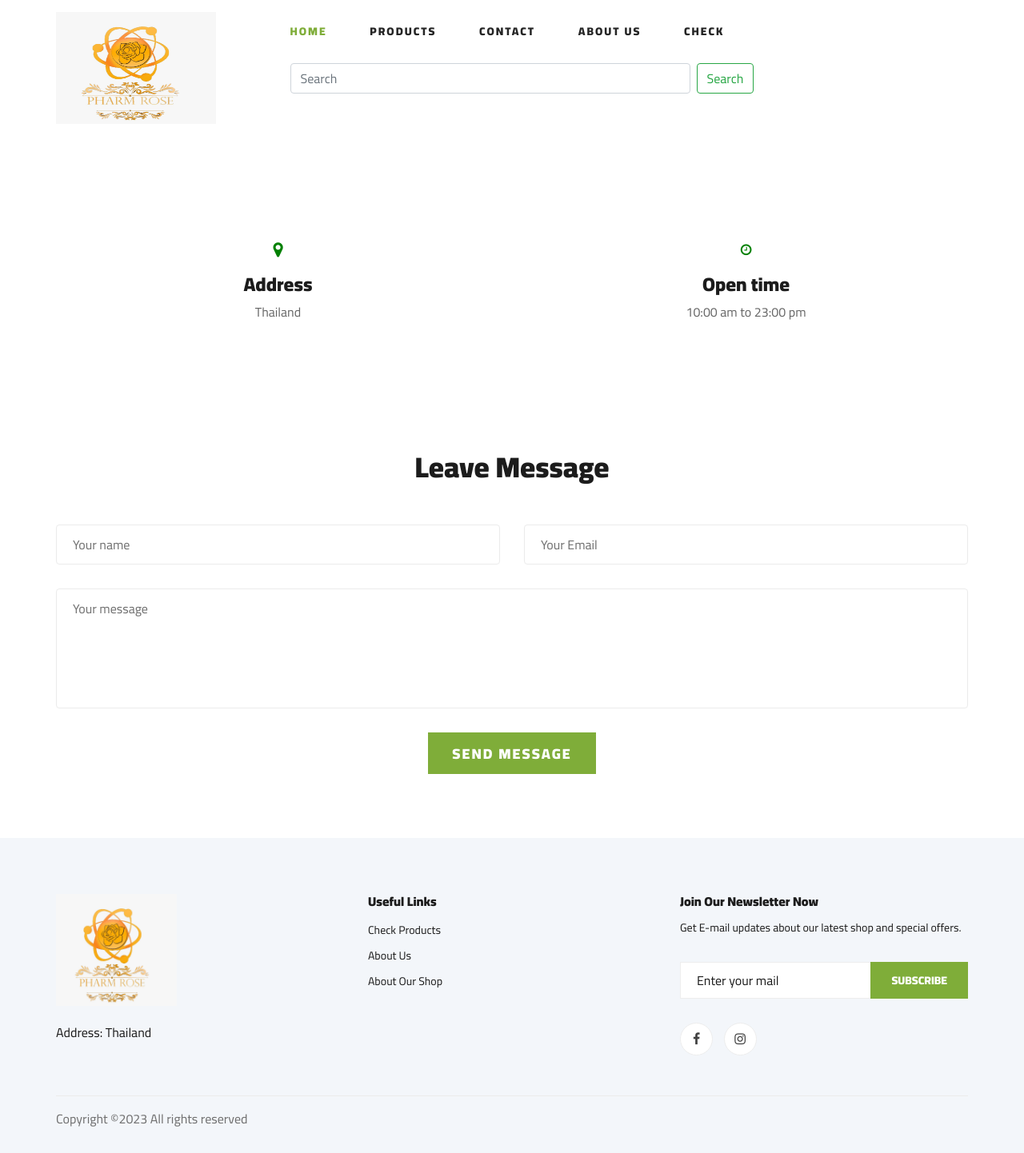
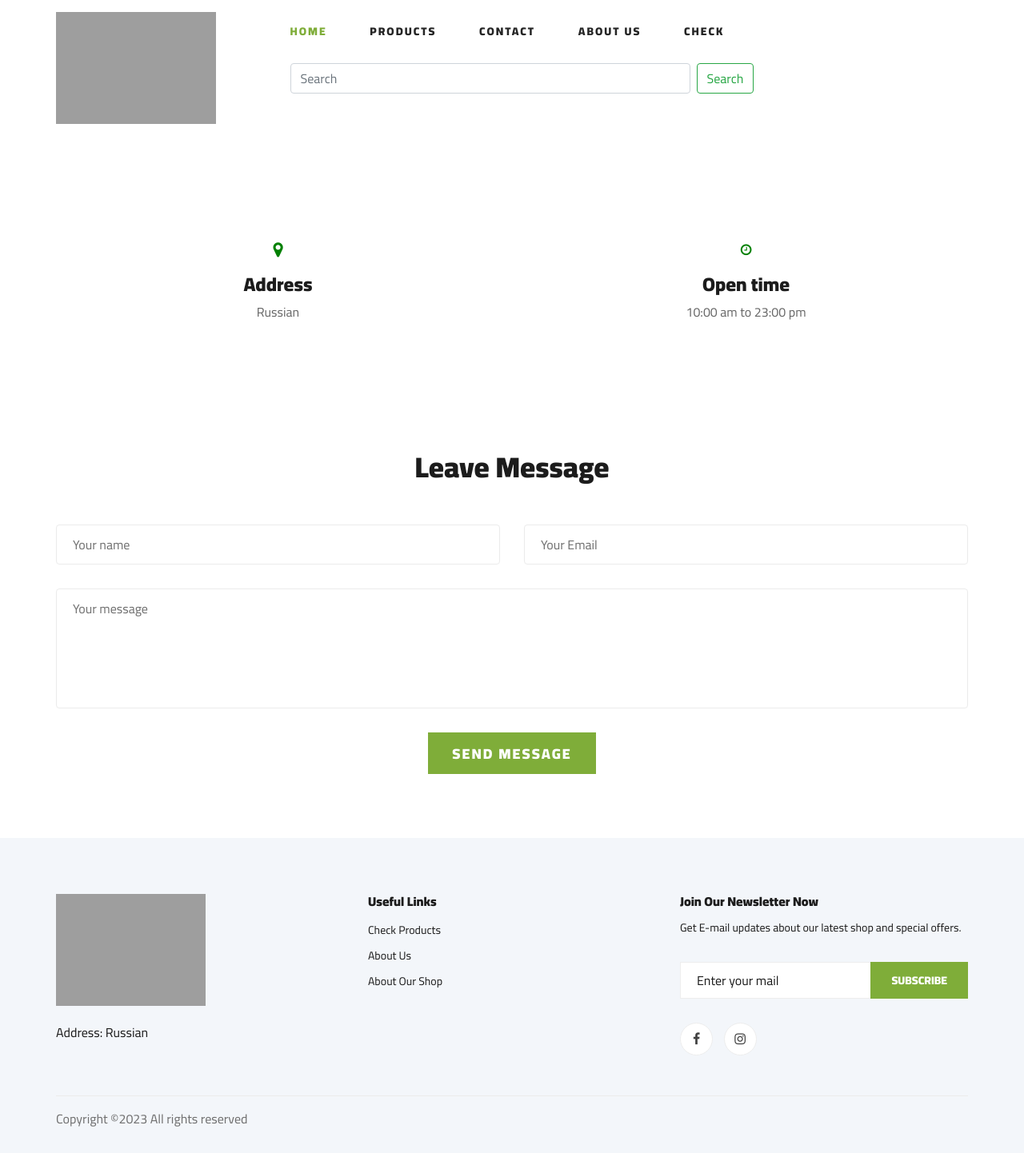
Before and after one commit to tomas2310328/pharma-rose, a Django app: page /contact-us/ in a window 1280 px wide. Shown: the whole page at 80% size. Run offline with Django 3.2, Linux system fonts and the light colour scheme; some libraries are stand-ins or nearby versions; some web fonts are replaced; grey boxes are pictures that could not be loaded.

Commit message:
Add changes

```diff
--- a/contact/templates/contact/contact.html
+++ b/contact/templates/contact/contact.html
@@ -1,5 +1,5 @@
 {% extends "base.html" %}
-{% block title %}Pharma-Rose | Contact-US{% endblock %}
+{% block title %}Ferrun Pharma | Contact-US{% endblock %}
 
 {% block content %}
 
@@ -13,7 +13,7 @@
                     <div class="contact__widget">
                         <i class="fa fa-map-marker fa-lg" aria-hidden="true" style="color: green;"></i>
                         <h4>Address</h4>
-                        <p>Thailand</p>
+                        <p>Russian</p>
                     </div>
                 </div>
                 <div class="col-lg-6 col-md-6 col-sm-6 text-center">
--- a/products/templates/products/product_detail.html
+++ b/products/templates/products/product_detail.html
@@ -1,6 +1,6 @@
 {% extends "base.html" %}
 
-{% block title %}Pharma-Rose | {{object.name}}{% endblock %}
+{% block title %}Ferrun Pharma | {{object.name}}{% endblock %}
 
 {% block content %}
 
--- a/products/templates/products/product_list.html
+++ b/products/templates/products/product_list.html
@@ -1,6 +1,6 @@
 {% extends "base.html" %}
 
-{% block title %}Pharma-Rose | Products{% endblock %}
+{% block title %}Ferrun Pharma | Products{% endblock %}
 
 {% block content %}
 
--- a/products/templates/products/search.html
+++ b/products/templates/products/search.html
@@ -1,6 +1,6 @@
 {% extends "base.html" %}
 
-{% block title %}Pharma-Rose | Products{% endblock %}
+{% block title %}Ferrun Pharma | Products{% endblock %}
 
 {% block content %}
 
--- a/templates/about.html
+++ b/templates/about.html
@@ -1,5 +1,5 @@
 {% extends "base.html" %}
-{% block title %}Pharma-Rose | About-US{% endblock %}
+{% block title %}Ferrun Pharma | About-US{% endblock %}
 
 
 {% block content %}
@@ -26,7 +26,7 @@
             <div class="col-12 col-lg-9">
                 <div class="about--us--content mb-80">
                     <p style="margin-bottom: 100px;">Serving for Good Health
-                      Pharma rose established with a team of young, dynamic & experienced people in the year 2010. We are always committed in make Life Stronger Together with medical fraternity,
+                      Ferrun Pharma established with a team of young, dynamic & experienced people in the year 2010. We are always committed in make Life Stronger Together with medical fraternity,
                       social organizations & the society. Our core commitment is towards improving health care and creating value for all our stakeholders including doctors, patients,
                       regulators, employees and business partners. We are passionate and enthusiastic about our goal and highly optimistic about our future in view of the exciting opportunities of expansion and growth at different stages of development,
                       promises to continue providing high quality medicines manufactured in WHO-GMP facilities with good R&D backup. The prime objective of the company is to become most admired company by doctors, patients, employees and all channel partners.</p>
--- a/templates/base.html
+++ b/templates/base.html
@@ -9,8 +9,8 @@
     <meta name="viewport" content="width=device-width, initial-scale=1, shrink-to-fit=no">
 
     <!-- Title -->
-    <title>{% block title %}Pharma-Rose{% endblock %}</title>
-    <link rel="icon" type="image/jpg" href="{% static 'img/rose.jpg' %}">
+    <title>{% block title %}Ferrun Pharma{% endblock %}</title>
+    <link rel="icon" type="image/jpg" href="{% static 'img/rose.png' %}">
     {% include "base/css.html" %}
 </head>
 
--- a/templates/base/footer.html
+++ b/templates/base/footer.html
@@ -9,7 +9,7 @@
                 <div class="single-footer-widget mb-80">
 
                     <a style='text-decoration:none;' class="widget-title" href="{% url 'home' %}" class="footer-logo">
-                      <img src="{% static 'img/rose.jpg' %}" width="25" height="25"> Pharma Rose
+                      <img src="{% static 'img/rose.png' %}" width="25" height="25"> Pharma Rose
                     </a>
 
                     <p class="mb-30">The House of Bodybuilding Products</p>
@@ -58,10 +58,10 @@
             <div class="col-lg-3 col-md-6 col-sm-6">
                 <div class="footer__about">
                     <div class="footer__about__logo">
-                        <a href="{% url 'home' %}"><img src="{% static 'img/rose.jpg' %}" alt="" width="250" height="140"></a>
+                        <a href="{% url 'home' %}"><img src="{% static 'img/rose.png' %}" alt="" width="250" height="140"></a>
                     </div>
                     <ul>
-                        <li>Address: Thailand</li>
+                        <li>Address: Russian</li>
                     </ul>
                 </div>
             </div>
--- a/templates/base/navbar.html
+++ b/templates/base/navbar.html
@@ -11,8 +11,8 @@
 
                         <!-- Logo -->
                         <a class="nav-brand" style="text-decoration:none;" href="{% url 'home' %}">
-                          <img src="{% static 'img/rose.jpg' %}" width="50" height="50">
-                          Pharma Rose</a>
+                          <img src="{% static 'img/rose.png' %}" width="50" height="50">
+                          Ferrun Pharma</a>
 
                         <!-- Navbar Toggler -->
                         <div class="classy-navbar-toggler">
--- a/templates/base/navbar2.html
+++ b/templates/base/navbar2.html
@@ -6,7 +6,7 @@
             <div class="col-lg-3">
                 <div class="header__logo">
                     <a href="{% url 'home' %}">
-                        <img src="{% static 'img/rose.jpg' %}" alt="Logo" style="width: 200px; height: 140px;">
+                        <img src="{% static 'img/rose.png' %}" alt="Logo" style="width: 200px; height: 140px;">
                     </a>
                 </div>
             </div>
--- a/templates/home.html
+++ b/templates/home.html
@@ -14,7 +14,7 @@
                           <div class="col-12 col-md-9 col-lg-6">
                               <div class="welcome-text">
                                   <p data-animation="fadeInUp" data-delay="400ms">
-                                    “Serving for Good Health Pharma rose established with a team of young,
+                                    “Serving for Good Health Ferrun Pharma established with a team of young,
                                     dynamic & experienced people in the year 2010. We are always committed in make
                                     Life Stronger Together with medical fraternity, social organizations & the society”
                                   </p>
@@ -60,7 +60,7 @@
                   <div class="section-heading text-center">
                       <h3 class="text-center">Our Products</h3>
                       <p class="text-center">
-                        Serving for Good Health Pharma rose established with a team of young,
+                        Serving for Good Health Ferrun Pharma established with a team of young,
                         dynamic & experienced people in the year 2010.
                       </p>
                       <div class="container my-5">
```
Also changed, not shown: templates/home2.html (+3 -5 lines).
